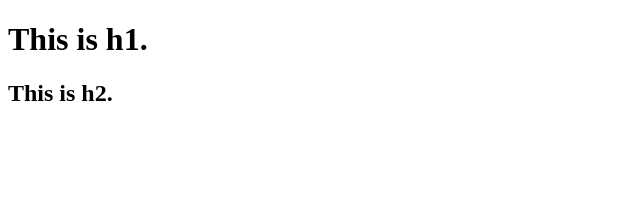
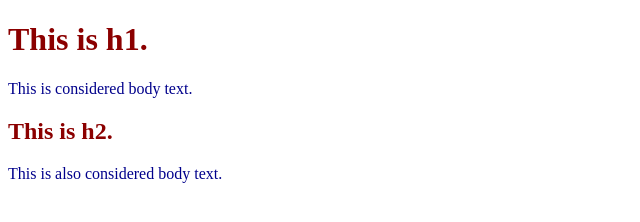
Before and after one commit to clintmorimoto/TestBranches, a plain HTML site: page index.html in a window 1280 px wide. Shown: the whole page, without its empty margins (0-640 px from the left). Drawn offline with Linux system fonts and the light colour scheme.

Commit message:
1st update to this branch.

```diff
--- a/index.html
+++ b/index.html
@@ -3,12 +3,17 @@
 <head>
   <meta charset="UTF-8">
   <title>Hello Branches.</title>
+  <!--NOTE, below title, list your "css import statements".-->
+  <link rel="stylesheet" href="style.css"/>
+  <link rel="stylesheet" type="text/css" href="http://fonts.googleapis.com/css?family=Oswald|Open+Sans"/>
 </head>
 <body>
 
 <h1>This is h1.</h1>
+This is considered body text.
 
 <h2>This is h2.</h2>
+This is also considered body text.
 
 </body>
 </html>
--- a/style.css
+++ b/style.css
@@ -0,0 +1,7 @@
+body {
+  color: darkblue;
+}
+
+h1, h2 {
+  color: darkred;
+}
```
